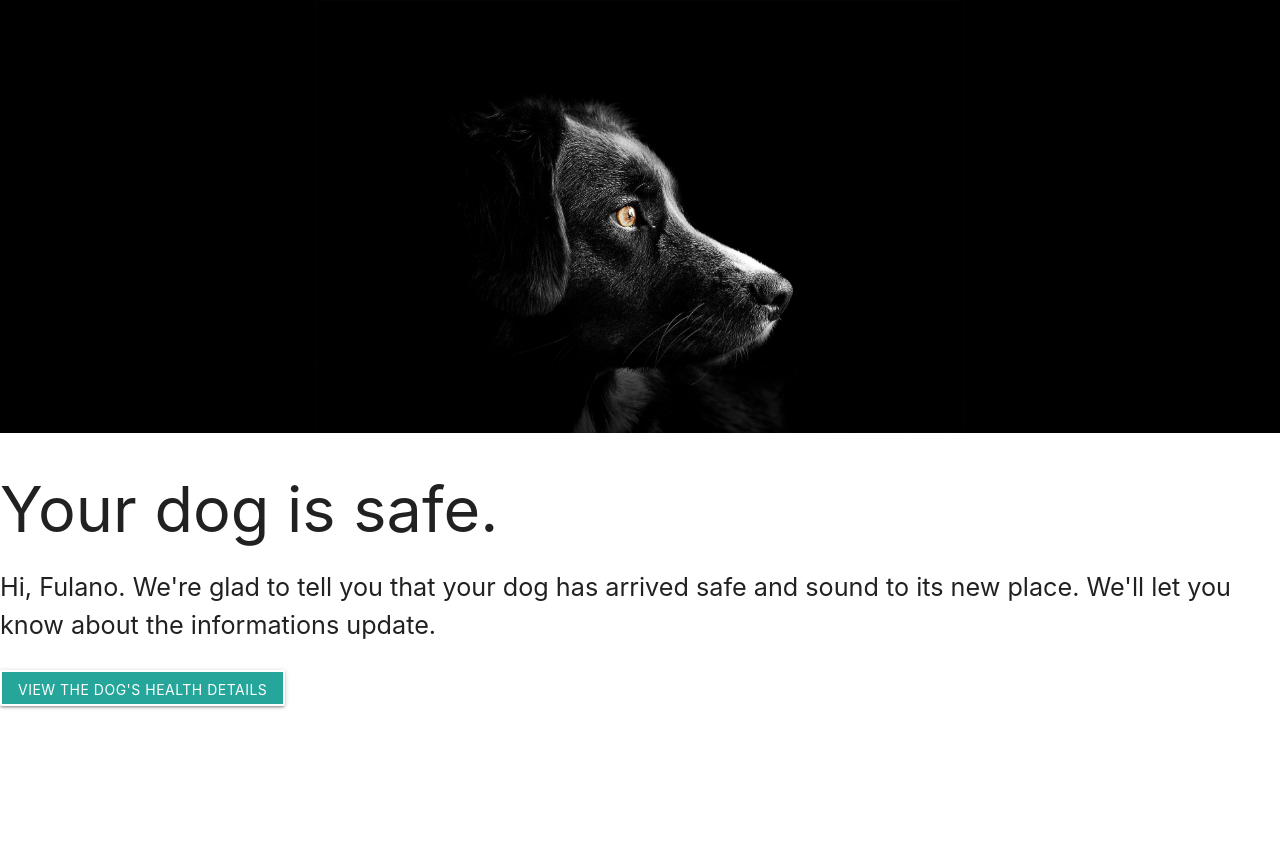
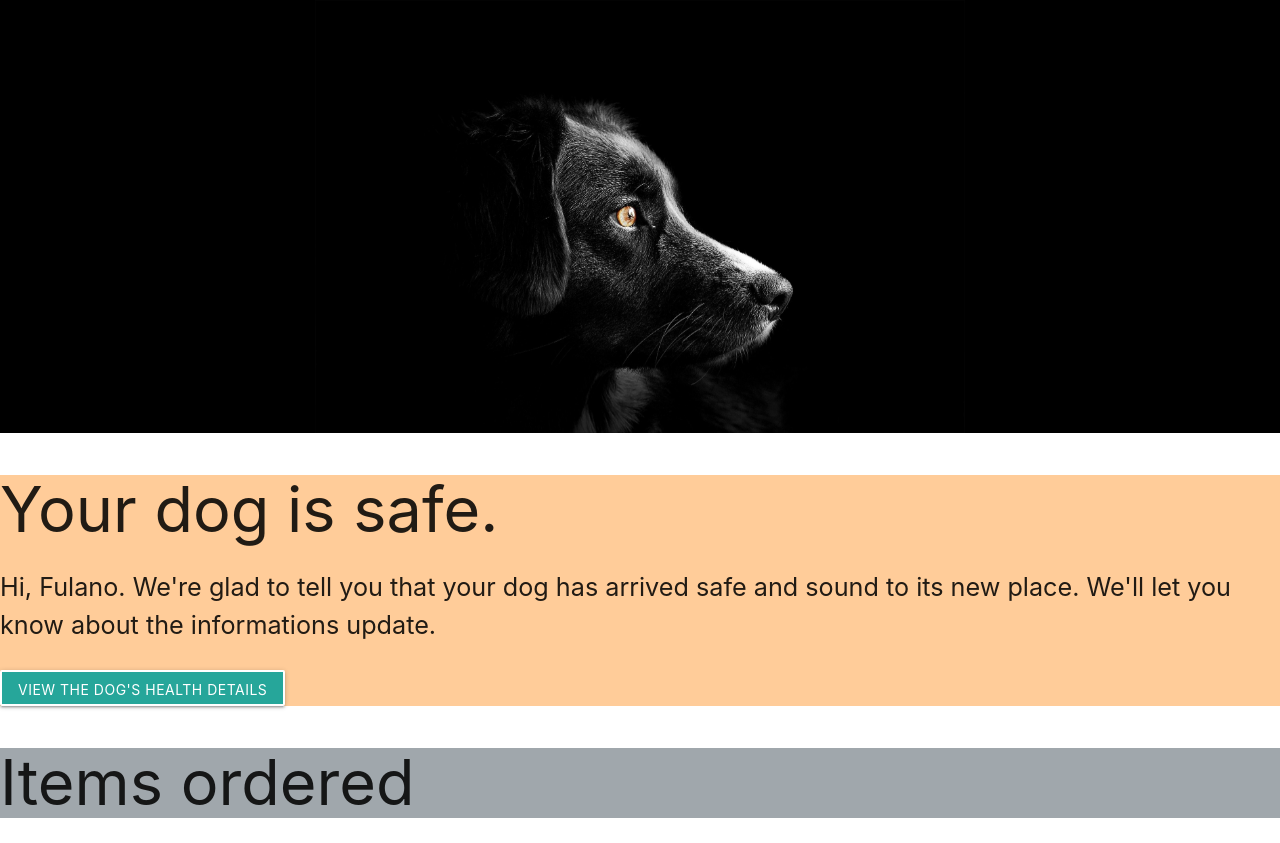
Before and after one commit to AngeloDias/ThankPage, a React (Create React App) app: page / in a window 1280 px wide. Before the commit the page ends 800 px from the top, so only its background shows below. Built offline with nearby package versions, Linux system fonts and the light colour scheme.

Commit message:
feat: adding second element in ordering page

```diff
--- a/src/components/EntirePageComponent.js
+++ b/src/components/EntirePageComponent.js
@@ -9,7 +9,7 @@ export default class EntirePage extends Component {
             <div>
                 <PageTopComponent />
                 <OrderConfirmationComponent />
-            <PageBottomComponent />
+                <PageBottomComponent />
             </div>
         )
     }
--- a/src/components/OrderConfirmationComponent.js
+++ b/src/components/OrderConfirmationComponent.js
@@ -3,6 +3,7 @@ import React from 'react';
 export default function OrderConfirmationComponent() {
     return(
         <div>
+            <div className="order-message">
                 <h1>Your dog is safe.</h1>
                 <p className="flow-text">Hi, Fulano. We're glad to tell you that your dog has arrived safe and sound to its new place.
                 We'll let you know about the informations update.</p>
@@ -10,5 +11,9 @@ export default function OrderConfirmationComponent() {
                     View the dog's health details
                 </button>
             </div>
+            <div className="order-items">
+                <h1>Items ordered</h1>
+            </div>
+        </div>
     )
 }
--- a/src/index.css
+++ b/src/index.css
@@ -29,4 +29,12 @@ code {
   border: 2px solid #fff;
 }
 
+.order-message {
+  background: #FFCC99;
+}
+
+.order-items {
+  background: #A0A7AC;
+}
+
 /* END */
```
Lines whose indentation alone changed are shown as unchanged.
